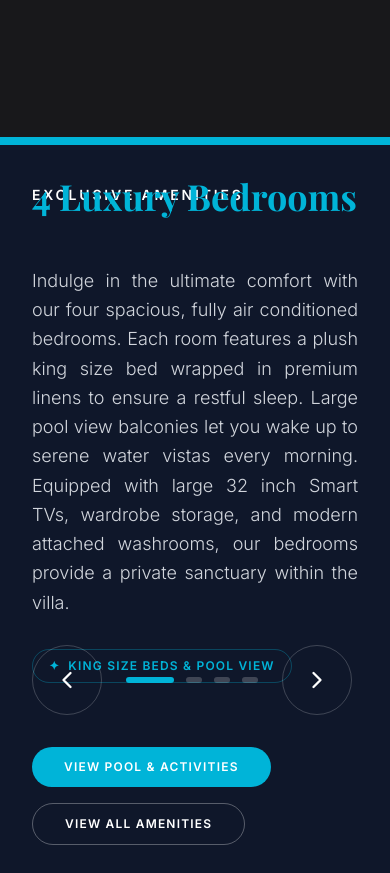
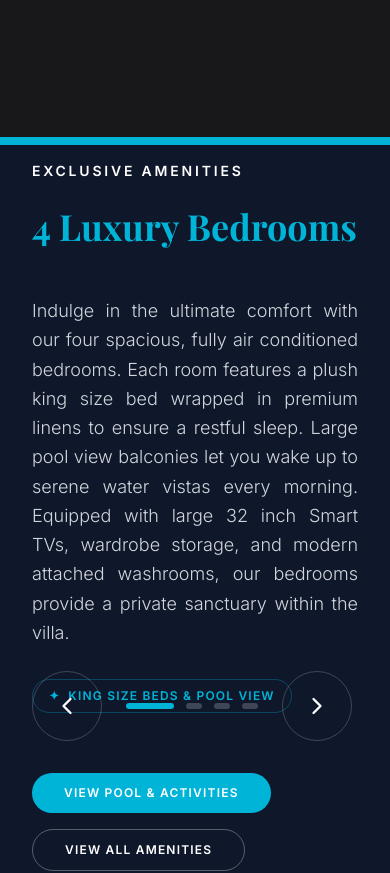
Before and after one commit to MohammadM01/AD-Royal-Villa, a React (Vite) app in the folder Frontend/: page / in a window 390 px wide. Shown: the part 10520-11393 px from the top of the page. Built offline with nearby package versions, Linux system fonts and the light colour scheme; a web font is replaced by a local one.

Commit message:
Home -> Execlusive ameenities fix

```diff
--- a/Frontend/src/components/home/AmenitiesShowcase.jsx
+++ b/Frontend/src/components/home/AmenitiesShowcase.jsx
@@ -89,14 +89,14 @@ const AmenitiesShowcase = () => {
     return (
         <section className="relative h-auto md:h-[800px] bg-[#0F172A] overflow-hidden flex flex-col md:flex-row text-white">
             {/* Left Content Panel */}
-            <div className="w-full md:w-[40%] relative z-20 flex flex-col justify-center px-8 md:px-16 py-12 bg-[#0F172A]">
+            <div className="w-full md:w-[40%] relative z-20 flex flex-col justify-center px-8 md:px-16 py-6 md:py-12 bg-[#0F172A]">
                 <div className="absolute top-0 left-0 w-full h-2 bg-gradient-to-r from-accent via-primary to-accent"></div>
 
                 <span className="text-secondary/80 uppercase tracking-[0.2em] text-sm font-bold mb-6">
                     Exclusive Amenities
                 </span>
 
-                <div className="relative h-[400px]">
+                <div className="relative h-[450px] md:h-[400px]">
                     <AnimatePresence mode="wait">
                         <motion.div
                             key={currentIndex}
@@ -104,16 +104,16 @@ const AmenitiesShowcase = () => {
                             animate="visible"
                             exit="exit"
                             variants={textVariants}
-                            className="absolute top-0 left-0 w-full flex flex-col items-start justify-center h-full"
+                            className="absolute top-0 left-0 w-full flex flex-col items-start justify-start md:justify-center h-full"
                         >
                             <h2 className="text-4xl md:text-5xl font-heading font-bold text-white mb-6 leading-tight">
                                 {amenities[currentIndex].title}
                             </h2>
                             <div className="w-20 h-1 bg-accent mb-6"></div>
-                            <p className="text-gray-300 text-lg leading-relaxed font-light mb-8 text-justify hyphens-none">
+                            <p className="text-gray-300 text-lg leading-relaxed font-light mb-2 text-justify hyphens-none">
                                 {amenities[currentIndex].description}
                             </p>
-                            <div className="inline-flex items-center space-x-2 text-accent uppercase tracking-widest text-xs font-bold border border-accent/30 px-4 py-2 rounded-full mt-auto">
+                            <div className="inline-flex items-center space-x-2 text-accent uppercase tracking-widest text-xs font-bold border border-accent/30 px-4 py-2 rounded-full mt-6">
                                 <span>✦</span>
                                 <span>{amenities[currentIndex].highlight}</span>
                             </div>
```
